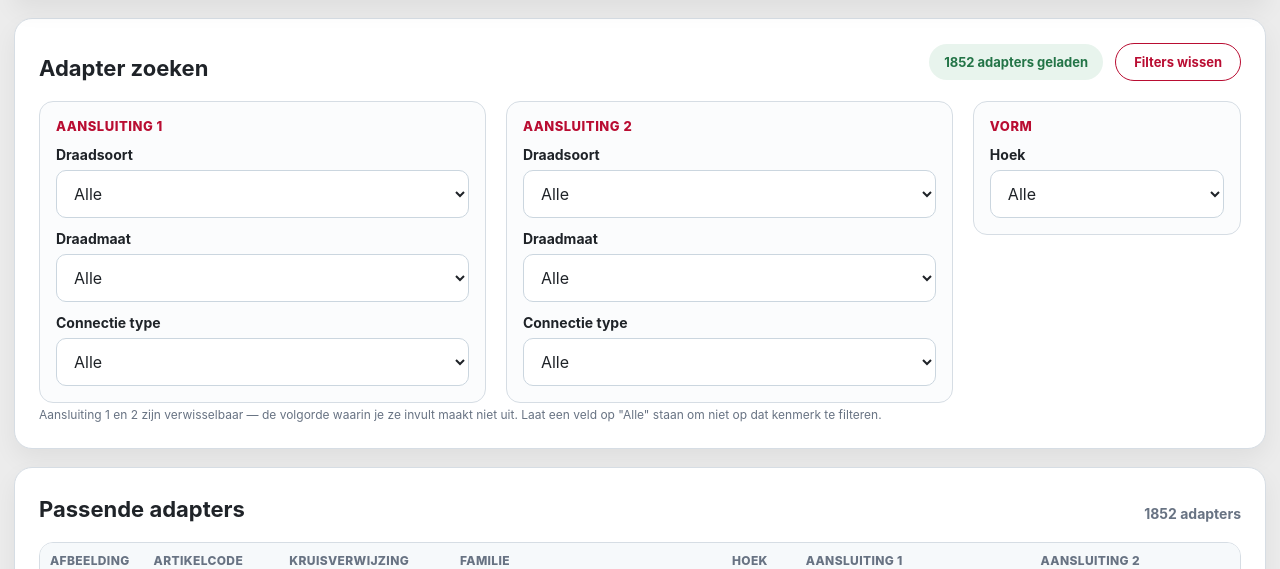
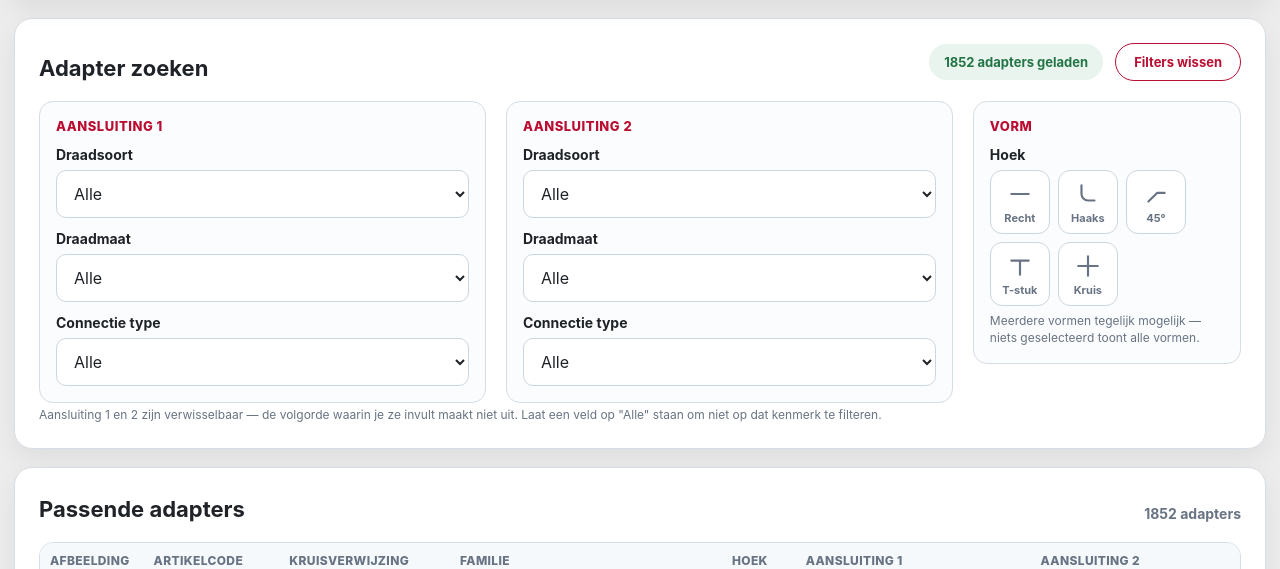
Before and after one commit to MadPatrick/Geeve_selectors, a PHP site: page /adapters/index.php in a window 1280 px wide. Shown: the part 100-669 px from the top of the page. Run offline with PHP 8.4, Linux system fonts and the light colour scheme.

Commit message:
Vervang Hoek-dropdown door multi-select icoonknoppen
De "Vorm"-filter gebruikt nu 5 klikbare icoonknoppen (Recht, Haaks,
45°, T-stuk, Kruis) in plaats van een tekst-dropdown. Meerdere vormen
tegelijk selecteren kan (OR-filter); een actieve knop licht op met de
accentkleur. Niets geselecteerd toont alle vormen, zoals voorheen bij
"Alle".

Co-Authored-By: Claude Sonnet 5 <noreply@anthropic.com>
Claude-Session: https://claude.ai/code/session_01DUVA1TaPw9or4iDCMSTAyb

```diff
--- a/adapters/assets/selector.js
+++ b/adapters/assets/selector.js
@@ -12,6 +12,8 @@
         connectie2: document.getElementById('connectie2'),
         hoek: document.getElementById('hoek'),
     };
+    const hoekButtons = [...document.querySelectorAll('.hoek-icon')];
+    const selectedHoek = new Set();
     const resetButton = document.getElementById('resetButton');
     const resultCount = document.getElementById('resultCount');
     const resultTableBody = document.getElementById('resultTableBody');
@@ -91,16 +93,6 @@
         (a, b) => connectieOrder.indexOf(a) - connectieOrder.indexOf(b)
     );
 
-    // "n.v.t." betekent dat er geen hoek van toepassing is (bv. rechte
-    // koppelstukken zonder echte vorm) - dat is al precies wat "Alle" (geen
-    // filter) toont, dus die waarde wordt niet als apart keuzevakje
-    // aangeboden.
-    const hoekOrder = ['recht', 'haaks', '45°', 'T-stuk', 'kruis'];
-    const hoekValues = uniqueSorted(
-        articles.map((a) => a.hoek).filter((hoek) => hoek !== 'n.v.t.'),
-        (a, b) => hoekOrder.indexOf(a) - hoekOrder.indexOf(b)
-    );
-
     // --- populate dropdowns --------------------------------------------
 
     function populateDraadmaat(select, soortSelect) {
@@ -115,7 +107,6 @@
     populateDraadmaat(els.draadmaat2, els.draadsoort2);
     fillSelect(els.connectie1, connectieValues, 'Alle');
     fillSelect(els.connectie2, connectieValues, 'Alle');
-    fillSelect(els.hoek, hoekValues, 'Alle');
 
     // --- matching --------------------------------------------------------
 
@@ -134,7 +125,7 @@
             ds2: els.draadsoort2.value,
             dm2: els.draadmaat2.value,
             ct2: els.connectie2.value,
-            hoek: els.hoek.value,
+            hoek: selectedHoek,
         };
     }
 
@@ -145,7 +136,7 @@
     // matched ('direct': article position 1 -> Aansluiting 1, or 'swapped': article
     // position 2 -> Aansluiting 1), not just whether it matched.
     function matchOrientation(article, sel) {
-        if (sel.hoek && article.hoek !== sel.hoek) return null;
+        if (sel.hoek.size > 0 && !sel.hoek.has(article.hoek)) return null;
 
         const direct = sideMatches(article.draadsoort1, article.draadmaat1, article.connectieType1, sel.ds1, sel.dm1, sel.ct1)
             && sideMatches(article.draadsoort2, article.draadmaat2, article.connectieType2, sel.ds2, sel.dm2, sel.ct2);
@@ -236,12 +227,32 @@
         populateDraadmaat(els.draadmaat2, els.draadsoort2);
         render();
     });
-    [els.draadmaat1, els.connectie1, els.draadmaat2, els.connectie2, els.hoek].forEach((el) => {
+    [els.draadmaat1, els.connectie1, els.draadmaat2, els.connectie2].forEach((el) => {
         el.addEventListener('change', render);
     });
 
+    hoekButtons.forEach((button) => {
+        button.addEventListener('click', () => {
+            const value = button.dataset.hoek;
+            const active = !button.classList.contains('active');
+            button.classList.toggle('active', active);
+            button.setAttribute('aria-pressed', active ? 'true' : 'false');
+            if (active) selectedHoek.add(value);
+            else selectedHoek.delete(value);
+            render();
+        });
+    });
+
     resetButton.addEventListener('click', () => {
-        Object.values(els).forEach((el) => { el.value = ALL; });
+        Object.entries(els).forEach(([key, el]) => {
+            if (key === 'hoek') return;
+            el.value = ALL;
+        });
+        selectedHoek.clear();
+        hoekButtons.forEach((button) => {
+            button.classList.remove('active');
+            button.setAttribute('aria-pressed', 'false');
+        });
         populateDraadmaat(els.draadmaat1, els.draadsoort1);
         populateDraadmaat(els.draadmaat2, els.draadsoort2);
         render();
--- a/adapters/assets/style.css
+++ b/adapters/assets/style.css
@@ -212,6 +212,28 @@ input:focus, select:focus { border-color: var(--accent); box-shadow: 0 0 0 3px r
 .filter-port { display: flex; flex-direction: column; gap: 12px; padding: 16px; border: 1px solid var(--line); border-radius: 14px; background: #fbfcfd; }
 .filter-port-heading { font-weight: 800; font-size: 13px; text-transform: uppercase; letter-spacing: .04em; color: var(--accent-dark); }
 
+.hoek-icon-group { display: flex; flex-wrap: wrap; gap: 8px; }
+.hoek-icon {
+    appearance: none;
+    display: flex;
+    flex-direction: column;
+    align-items: center;
+    justify-content: center;
+    gap: 4px;
+    min-width: 60px;
+    padding: 10px 10px 8px;
+    border: 1px solid #cbd6df;
+    border-radius: 12px;
+    background: #fff;
+    color: var(--muted);
+    cursor: pointer;
+    transition: background .15s, border-color .15s, color .15s;
+}
+.hoek-icon svg { display: block; }
+.hoek-icon span { font-size: 11px; font-weight: 750; white-space: nowrap; }
+.hoek-icon:hover { border-color: var(--accent); color: var(--ink); }
+.hoek-icon.active { background: #fdeaee; border-color: var(--accent-dark); color: var(--accent-dark); }
+
 .result-panel[hidden] { display: none; }
 .result-table-wrap { overflow-x: auto; border: 1px solid var(--line); border-radius: 14px; }
 .result-table-wrap[hidden] { display: none; }
--- a/adapters/index.php
+++ b/adapters/index.php
@@ -205,10 +205,42 @@ $dataLabel = $loadErrors === [] ? $articleCount . ' adapters geladen' : 'Control
 
             <div class="filter-port filter-port-hoek">
                 <div class="filter-port-heading">Vorm</div>
-                <label class="field" for="hoek">
+                <div class="field">
                     <span>Hoek</span>
-                    <select id="hoek"></select>
-                </label>
+                    <div id="hoek" class="hoek-icon-group" role="group" aria-label="Hoek">
+                        <button type="button" class="hoek-icon" data-hoek="recht" aria-pressed="false" title="Recht">
+                            <svg viewBox="0 0 24 24" width="26" height="26" fill="none" stroke="currentColor" stroke-width="2" stroke-linecap="round" stroke-linejoin="round" aria-hidden="true">
+                                <line x1="4" y1="12" x2="20" y2="12"></line>
+                            </svg>
+                            <span>Recht</span>
+                        </button>
+                        <button type="button" class="hoek-icon" data-hoek="haaks" aria-pressed="false" title="Haaks">
+                            <svg viewBox="0 0 24 24" width="26" height="26" fill="none" stroke="currentColor" stroke-width="2" stroke-linecap="round" stroke-linejoin="round" aria-hidden="true">
+                                <path d="M6 4v8a6 6 0 0 0 6 6h6"></path>
+                            </svg>
+                            <span>Haaks</span>
+                        </button>
+                        <button type="button" class="hoek-icon" data-hoek="45°" aria-pressed="false" title="45°">
+                            <svg viewBox="0 0 24 24" width="26" height="26" fill="none" stroke="currentColor" stroke-width="2" stroke-linecap="round" stroke-linejoin="round" aria-hidden="true">
+                                <path d="M5 19 13 11 20 11"></path>
+                            </svg>
+                            <span>45°</span>
+                        </button>
+                        <button type="button" class="hoek-icon" data-hoek="T-stuk" aria-pressed="false" title="T-stuk">
+                            <svg viewBox="0 0 24 24" width="26" height="26" fill="none" stroke="currentColor" stroke-width="2" stroke-linecap="round" stroke-linejoin="round" aria-hidden="true">
+                                <path d="M4 7h16M12 7v13"></path>
+                            </svg>
+                            <span>T-stuk</span>
+                        </button>
+                        <button type="button" class="hoek-icon" data-hoek="kruis" aria-pressed="false" title="Kruis">
+                            <svg viewBox="0 0 24 24" width="26" height="26" fill="none" stroke="currentColor" stroke-width="2" stroke-linecap="round" stroke-linejoin="round" aria-hidden="true">
+                                <path d="M12 3v18M3 12h18"></path>
+                            </svg>
+                            <span>Kruis</span>
+                        </button>
+                    </div>
+                    <small>Meerdere vormen tegelijk mogelijk &mdash; niets geselecteerd toont alle vormen.</small>
+                </div>
             </div>
         </div>
         <small>Aansluiting 1 en 2 zijn verwisselbaar &mdash; de volgorde waarin je ze invult maakt niet uit. Laat een veld op "Alle" staan om niet op dat kenmerk te filteren.</small>
```
